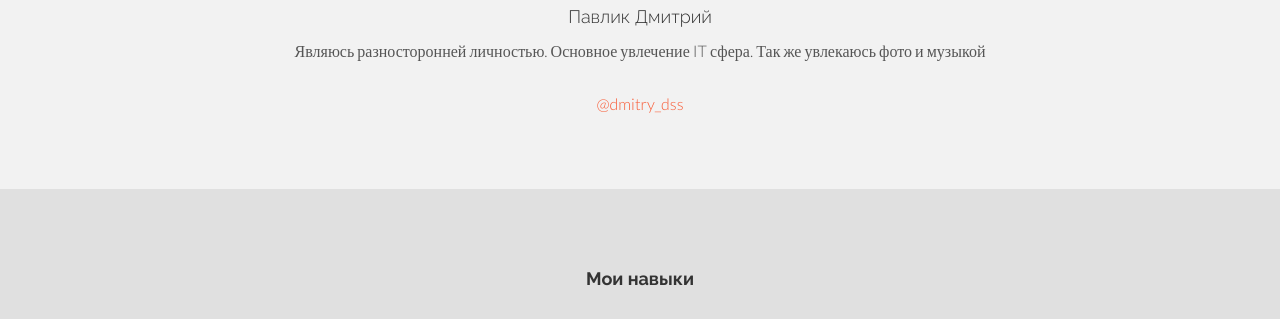
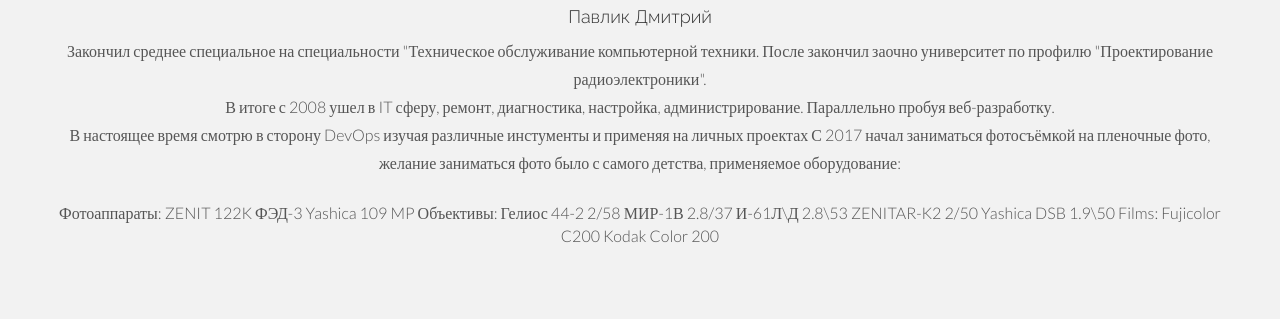
Before and after one commit to dss2194/little_blog, a plain HTML site: page about.html in a window 1280 px wide. Shown: the part 428-747 px from the top of the page. Drawn offline with Linux system fonts and the light colour scheme.

Commit message:
fix about.html

```diff
--- a/about.html
+++ b/about.html
@@ -74,8 +74,26 @@
       <div class="col-lg-16">
         <img class="img-circle" src="img/pic.jpg" width="150" height="150" alt="">
         <h4>Павлик Дмитрий</h4>
-        <p>Являюсь разносторонней личностью. Основное увлечение IT сфера. Так же увлекаюсь фото и музыкой</p>
-        <p><a href="#">@dmitry_dss</a></p>
+        <p>Закончил среднее специальное на специальности "Техническое обслуживание компьютерной техники. После закончил заочно университет по профилю "Проектирование радиоэлектроники". <br>
+            В итоге с 2008 ушел в IT сферу, ремонт, диагностика, настройка, администрирование. Параллельно пробуя веб-разработку. <br>
+            В настоящее время смотрю в сторону DevOps изучая различные инстументы и применяя на личных проектах
+
+            С 2017 начал заниматься фотосъёмкой на пленочные фото, желание заниматься фото было с самого детства, применяемое оборудование:<br></p>
+            Фотоаппараты:
+            ZENIT 122K
+            ФЭД-3
+            Yashica 109 MP
+            Объективы:
+            Гелиос 44-2 2/58
+            МИР-1В 2.8/37
+            И-61Л\Д 2.8\53
+            ZENITAR-K2 2/50
+            Yashica DSB 1.9\50
+
+Films:
+Fujicolor C200
+Kodak Color 200
+            </p>
       </div>
 
     </div>
```
